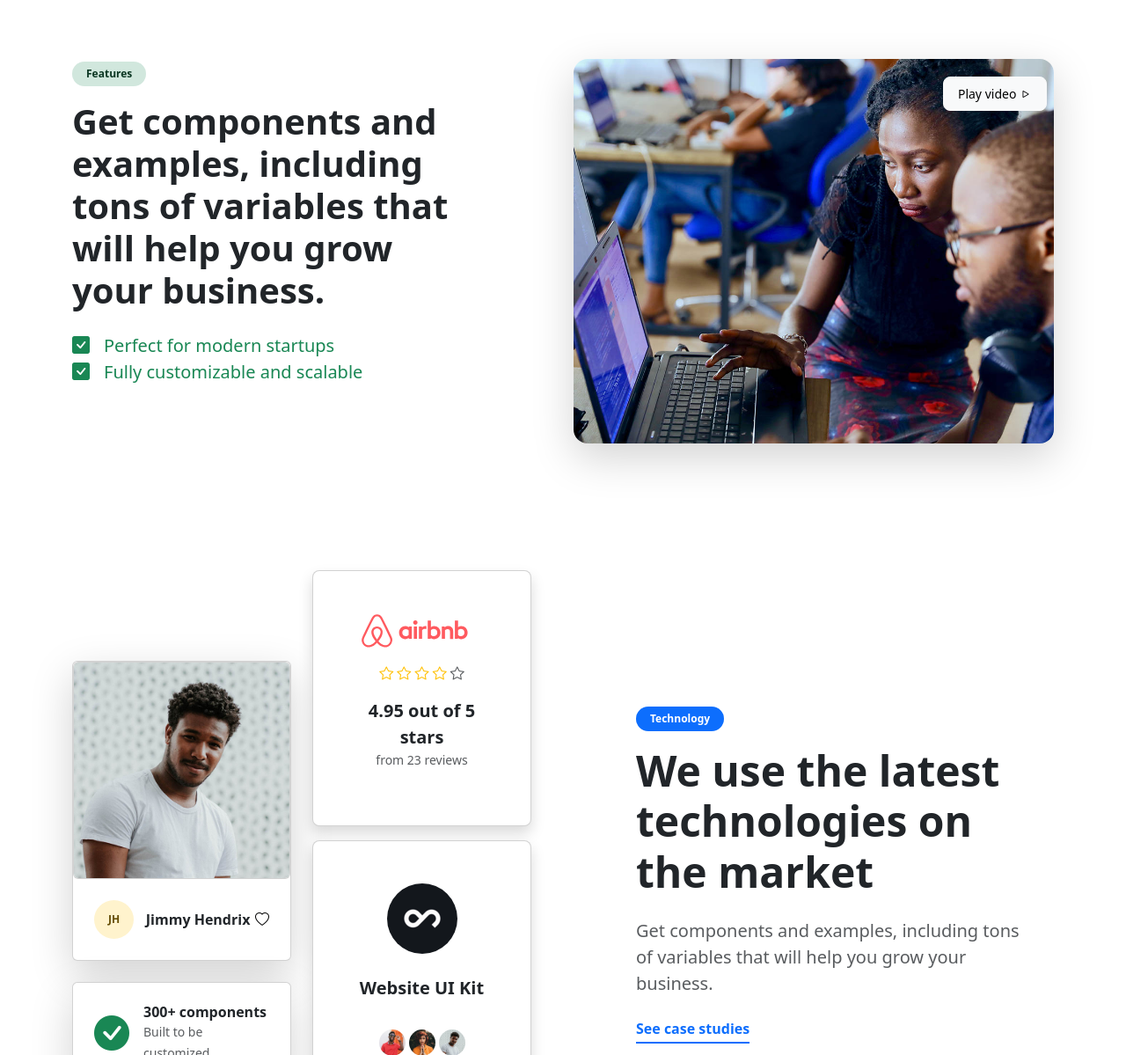
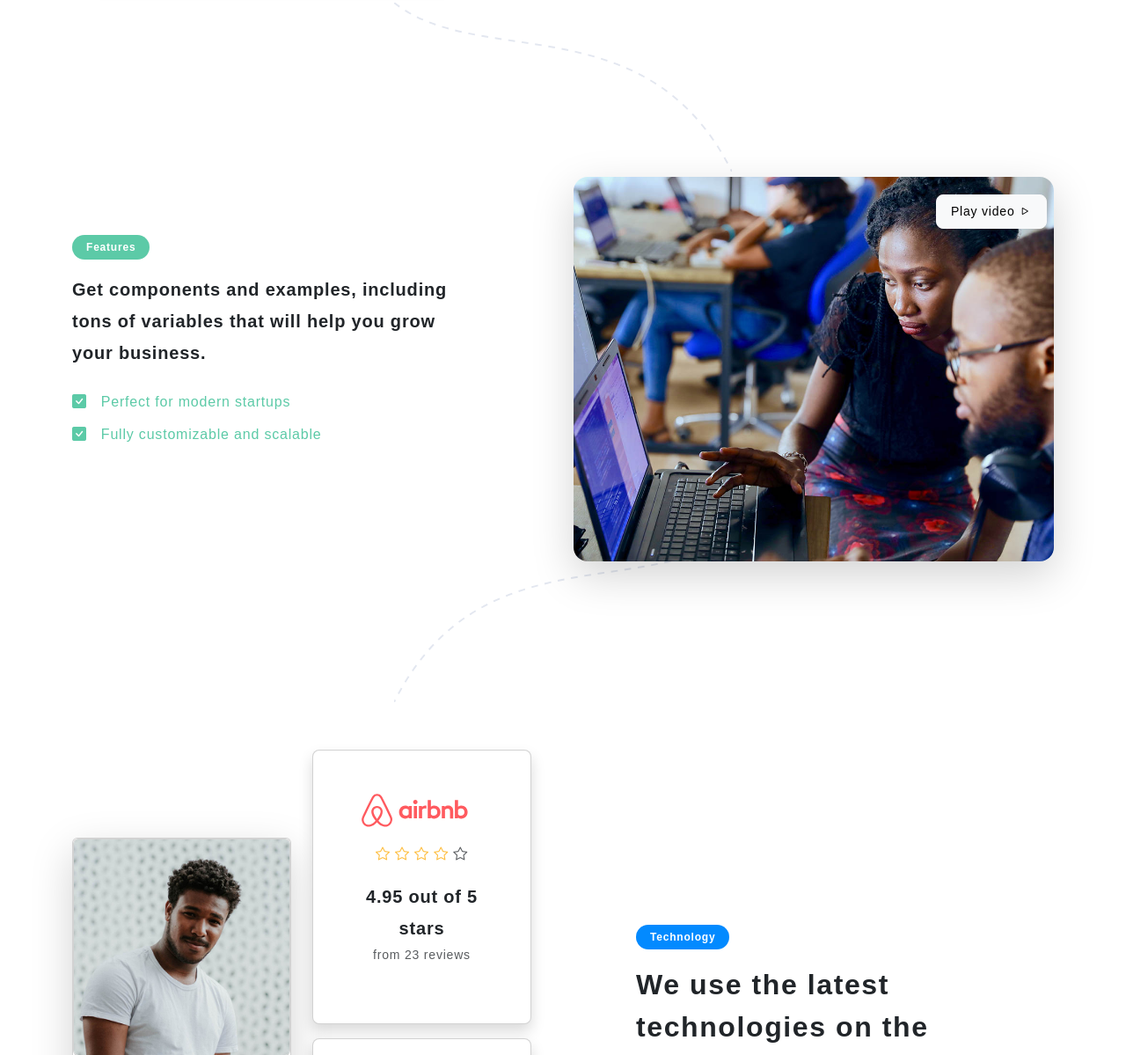
Before and after one commit to T-h-o-n-y/candidature-webdesign-bootstrap, a website built with Vite: page index.html in a window 1280 px wide. Shown: the part 1601-2800 px from the top of the page at 88% size. Built offline with nearby package versions, Linux system fonts and the light colour scheme; a web font is replaced by a local one.

Commit message:
fix : Font type, Font size, Font line height, colors feat : Ariane line between section

```diff
--- a/index.html
+++ b/index.html
@@ -6,6 +6,9 @@
     <meta name="viewport" content="width=device-width, initial-scale=1.0" />
     <title>candidature-webdesign-bootstrap</title>
     <link rel="stylesheet" href="https://cdn.jsdelivr.net/npm/swiper@11/swiper-bundle.min.css" />
+    <link rel="preconnect" href="https://fonts.googleapis.com">
+    <link rel="preconnect" href="https://fonts.gstatic.com" crossorigin>
+    <link href="https://fonts.googleapis.com/css2?family=Google+Sans+Flex:opsz,wght@6..144,1..1000&display=swap" rel="stylesheet">
     <script src="https://cdn.jsdelivr.net/npm/swiper@11/swiper-bundle.min.js"></script>
   </head>
   <body>
@@ -33,7 +36,7 @@
                 <ul class="navbar-nav align-items-center">
                     <li class="nav-item me-lg-3"><a href="#" class="nav-link text-white text-center" >Sign in</a></li>
                     <li class="nav-item">
-                        <a href="#" class="btn btn-lg bg-white fw-semibold fs-6" >
+                        <a href="#" class="btn btn-lg bg-white fw-semibold fs-6 btn-outline-primary" >
                             <i class="bi-basket me-1"></i> Buy now
                         </a>
                     </li>
@@ -49,7 +52,7 @@
 
                 <!-- --- Col 01 TXT --- -->
                 <div class="col-lg-5 col-md-12 text-white">
-                    <h1 class="display-3 fw-bold mb-4">Development done right</h1>
+                    <h1 class="display-5 mb-4 fw-medium">Development done right</h1>
                     <p class="lead mb-5">Build a beautiful, modern website with flexible components built from scratch.</p>
                     <a class="btn btn-light btn-lg px-4 py-3 mb-5" href="#">Get started <i class="bi bi-plus ms-2"></i></a>
 
@@ -78,7 +81,7 @@
                                 <span class="badge bg-success float-end">Active</span>
                              </div>
                             <small class="d-block mt-4 mb-1 text-uppercase">Card Number</small>
-                            <h4 class="fw-bold mb-4">4358 - 7421 - 9256 - 6682</h4>
+                            <h4 class="mb-4">4358 - 7421 - 9256 - 6682</h4>
                             <div class="d-flex small">
                                 <div class="col-lg-6">
                                     <small class="d-block text-uppercase">Name</small>
@@ -167,14 +170,25 @@
 
                 <!-- --- Col 2 Txt --- -->
                 <div class="col-lg-5 offset-lg-1 col-md-12 my-md-5">
-                    <span class="badge bg-warning-subtle text-warning-emphasis rounded-pill px-3 py-2 fw-bold mb-3">Tools</span>
-                    <h6 class="display-6 fw-bold mb-4">We build for designers and developers</h6>
-                    <p class="lead text-body-secondary mb-4">
+                    <span class="badge bg-warning rounded-pill px-3 py-2 fw-bold mb-3">Tools</span>
+                    <h2 class="fw-semibold fs-3 mb-4">We build for designers and developers</h2>
+                    <p class="text-body-secondary mb-4">
                         Get components and examples, including tons of variables that will help you grow your business.
                     </p>
                 </div>
             </div>
         </div>
+    </section>
+
+    <!-- --- Ariane --- -->
+    <section class="section-separator position-relative mx-auto">
+            <svg class="dotted-curve-bg" viewBox="0 0 1000 500" preserveAspectRatio="none">
+                <path d="M0,0 C250,200 750,0 1000,500"
+                      fill="none"
+                      stroke="#e3e7f0"
+                      stroke-width="5"
+                      stroke-dasharray="20 20"/>
+            </svg>
     </section>
 
     <!-- --- Features Section --- -->
@@ -184,13 +198,13 @@
 
                 <!-- --- Txt --- -->
                 <div class="col-lg-5 col-md-12 mb-5">
-                    <span class="badge bg-success-subtle text-success-emphasis rounded-pill px-3 py-2 fw-bold mb-3">Features</span>
-                    <h6 class="display-6 fw-bold mb-4">Get components and examples, including tons of variables that will help you grow your business.</h6>
+                    <span class="badge bg-success rounded-pill px-3 py-2 fw-bold mb-3 text-white">Features</span>
+                    <p class="fs-5 fw-semibold mb-4">Get components and examples, including tons of variables that will help you grow your business.</p>
                     <ul class="list-unstyled">
-                        <li class="lead text-success">
+                        <li class="text-success mb-2">
                             <i class="bi bi-check-square-fill me-3"></i>Perfect for modern startups
                         </li>
-                        <li class="lead text-success">
+                        <li class="text-success">
                             <i class="bi bi-check-square-fill me-3"></i>Fully customizable and scalable
                         </li>
                     </ul>
@@ -207,6 +221,17 @@
         </div>
     </section>
 
+    <!-- --- Ariane --- -->
+    <section class="section-separator-reverse position-relative mx-auto">
+            <svg class="dotted-curve-bg" viewBox="0 0 1000 500" preserveAspectRatio="none">
+                <path d="M0,0 C250,200 750,0 1000,500"
+                      fill="none"
+                      stroke="#e3e7f0"
+                      stroke-width="5"
+                      stroke-dasharray="20 20"/>
+            </svg>
+    </section>
+
     <!-- --- Technology Section --- -->
 
     <section class="technology-section py-5" id="technology">
@@ -217,11 +242,11 @@
                 <div class="col-lg-6 col-md-12 mb-5 mb-lg-0 row align-items-center">
 
                     <!-- --- Card 1/2 --- -->
-                    <div class="col-6">
+                    <div class="col-12 col-md-6 mb-4 mb-lg-0">
                         <div class="col-12 card shadow-lg">
                             <img src="assets/img/person_03.jpg" class="card top" alt="Jimmy Hendrix">
                             <div class="d-flex justify-content-between p-4 align-items-center">
-                                <span class="badge bg-warning-subtle text-warning-emphasis rounded-circle p-3 fw-bold me-2">JH</span>
+                                <span class="badge bg-warning rounded-circle p-3 fw-bold me-2">JH</span>
                                 <span class="fw-bold">Jimmy Hendrix</span>
                                 <i class="bi bi-heart text-black"></i>
                             </div>
@@ -236,7 +261,7 @@
                     </div>
 
                     <!-- --- Card 2/2 --- -->
-                    <div class="col-6">
+                    <div class="col-12 col-md-6">
                         <div class="card p-5 rounded-3 shadow mb-3 align-items-center text-center">
                             <img src="assets/img/logos/airbnb.svg" style="height: 40px;" alt="Airbnb Logo" class="me-3">
                             <div class="star-rating m-3">
@@ -270,14 +295,25 @@
                 <!-- --- Txt --- -->
                 <div class="col-lg-5 offset-lg-1 col-md-12">
                     <span class="badge bg-primary text-white rounded-pill px-3 py-2 fw-bold mb-3">Technology</span>
-                    <h2 class="display-5 fw-bold mb-4">We use the latest technologies on the market</h2>
-                    <p class="lead text-body-secondary mb-4">
+                    <h2 class="fw-semibold mb-4">We use the latest technologies on the market</h2>
+                    <p class="text-body-secondary mb-4">
                         Get components and examples, including tons of variables that will help you grow your business.
                     </p>
                     <a href="#" class="text-decoration-none fw-bold text-primary border-bottom border-primary border-2 pb-1">See case studies</a>
                 </div>
             </div>
         </div>
+    </section>
+
+    <!-- --- Ariane --- -->
+    <section class="section-separator position-relative mx-auto">
+            <svg class="dotted-curve-bg" viewBox="0 0 1000 500" preserveAspectRatio="none">
+                <path d="M0,0 C250,200 750,0 1000,500"
+                      fill="none"
+                      stroke="#e3e7f0"
+                      stroke-width="5"
+                      stroke-dasharray="20 20"/>
+            </svg>
     </section>
 
     <!-- --- Install Section --- -->
@@ -288,7 +324,7 @@
                 <!-- --- Txt --- -->
                 <div class="col-lg-5 col-md-12 mb-md-5">
                     <span class="badge bg-warning text-white rounded-pill px-3 py-2 fw-bold mb-3">Easy to install</span>
-                    <h6 class="display-6 fw-bold mb-4">Download, install and run.</h6>
+                    <h2 class="fw-semibold mb-4">Download, install and run.</h2>
                     <p class="lead">Get components and examples, including tons of variables that will help you grow your business.</p>
                     <a href="#"><img src="assets/img/logos/appstore.svg" alt="Logo App Store" class="me-3 mb-1 mt-5" style="height: 60px;"></a>
                     <a href="#"><img src="assets/img/logos/googleplay.svg" alt="Logo Google Play" class="me-3 mb-1 mt-5" style="height: 60px;"></a>
@@ -310,11 +346,11 @@
         <div class="container p-5 p-md-5 p-sm-0 bg-dark rounded-top-left-3 diagonal-rounded">
             <div class="row align-items-center justify-content-between p-5">
                 <div class="col-lg-6 col-md-12 text-white">
-                    <h2>Infinite solutions</h2>
+                    <h3>Infinite solutions</h3>
                     <p>Intuitive markup, powerful and lightning-fast build tools, everything you need to turn your ideas into incredible products.</p>
                 </div>
                 <div class="col-lg-4 col-md-12 justify-content-start justify-content-lg-end d-flex">
-                    <a href="#" class="btn btn-light btn-lg px-4 py-3 mt-lg-0 mt-md-5">Learn more<i class="bi bi-arrow-right-short"></i></a>
+                    <a href="#" class="btn btn-light btn-lg px-4 py-3 mt-lg-0 mt-md-5">Learn more<i class="bi bi-arrow-right-short ms-4"></i></a>
                 </div>
             </div>
         </div>
@@ -405,7 +441,7 @@
     <!-- --- FAQ Section --- -->
     <section class="faq-section py-5 overflow-hidden" id="faq">
         <div class="container py-5 align-items-center text-center">
-            <h6 class="display-6 fw-bold mb-4">Helpful answers</h6>
+            <h2 class="display-6 fw-bold mb-4">Helpful answers</h2>
             <p class="lead mb-5">Start building fast, beautiful, and modern-looking websites in no time.</p>
 
             <div class="row g-4">
@@ -505,14 +541,13 @@
                 <!-- --- CTA --- -->
                 <h6 class="fw-bold lead mb-4 mt-5">I want to start a new project</h6>
                 <div class="row align-items-center justify-content-center">
-                    <a href="#" class="btn btn-primary btn-lg px-4 py-3 col-8 col-lg-2 mb-3 mb-lg-0">
+                    <a href="#" class="btn btn-primary btn-lg px-4 py-3 col-8 col-lg-2 mb-3 mb-lg-0 text-white">
                         Buy more<i class="bi bi-arrow-right-short ms-2"></i>
                     </a>
                     <a href="#" class="lead fw-semibold col-8 col-lg-2 text-decoration-none text-dark">
                         Learn more
                     </a>
                 </div>
-
             </div>
         </div>
     </section>
@@ -531,7 +566,7 @@
                     <a href="#" class="btn btn-lg btn-light px-4 py-3">
                         <i class="bi bi-journal-bookmark me-2"></i>Documentation
                     </a>
-                    <a href="#" class="btn btn-primary btn-lg px-4 py-3 shadow-sm">
+                    <a href="#" class="btn btn-primary btn-lg px-4 py-3 shadow-sm text-white">
                         Purchase now
                     </a>
                 </div>
--- a/scss/_custom-styles.scss
+++ b/scss/_custom-styles.scss
@@ -1,12 +1,19 @@
 // scss/_custom-styles.scss
 
+body {
+    letter-spacing: $custom-body-letter-spacing;
+}
+    h1, h2, h3, h4, h5, h6 {
+    letter-spacing: $custom-heading-letter-spacing;
+}
+
 .custom-navbar {
-    background-color: rgba(0, 123, 255, 1);
+    background-color: rgba(3, 138 , 255, 1);
     transition: background-color 0.3s ease, backdrop-filter 0.3s ease;
 }
 
 .nav-scroll-shadow {
-    background-color: rgba(0, 123, 255, 0.8) !important;
+    background-color: rgba(3, 138 , 255, 0.8) !important;
     backdrop-filter: blur(8px);
 }
 
@@ -97,7 +104,18 @@
     background-color: var(--bs-warning);
 }
 
-// --- Features Section ---
+// --- Ariane ---
+
+.section-separator, .section-separator-reverse {
+    z-index: -1;
+    margin-top: -80px;
+    height: 150px;
+    width: 30%
+}
+
+.section-separator-reverse {
+    transform: scaleX(-1);
+}
 
 // --- Technology Section ---
 
--- a/scss/_custom-variables.scss
+++ b/scss/_custom-variables.scss
@@ -6,6 +6,30 @@
 
 // Personalization
 
+$font-family-google-sans: 'Google Sans Flex', sans-serif;
+$font-family-base: $font-family-google-sans;
+$headings-font-family: $font-family-google-sans;
+
+$custom-body-letter-spacing: 0.05em;
+$custom-heading-letter-spacing: 0.05em;
+
+$line-height-base: 1.8;
+$headings-line-height: 1.5;
+
+$h1-font-weight: 400;
+
+$primary: #038aff;
+$success: #5ccaa7;
+$warning: #febd3d;
+
+$theme-colors: (
+  "primary": $primary,
+  "secondary": $secondary,
+  "success": $success,
+  "warning": $warning,
+  "light": $light,
+  "dark": $dark,
+);
 
 // Import rest of Bootstrap
 @import "bootstrap/scss/variables-dark";
```
Also changed, not shown: src/main.js (+18 -17 lines).
